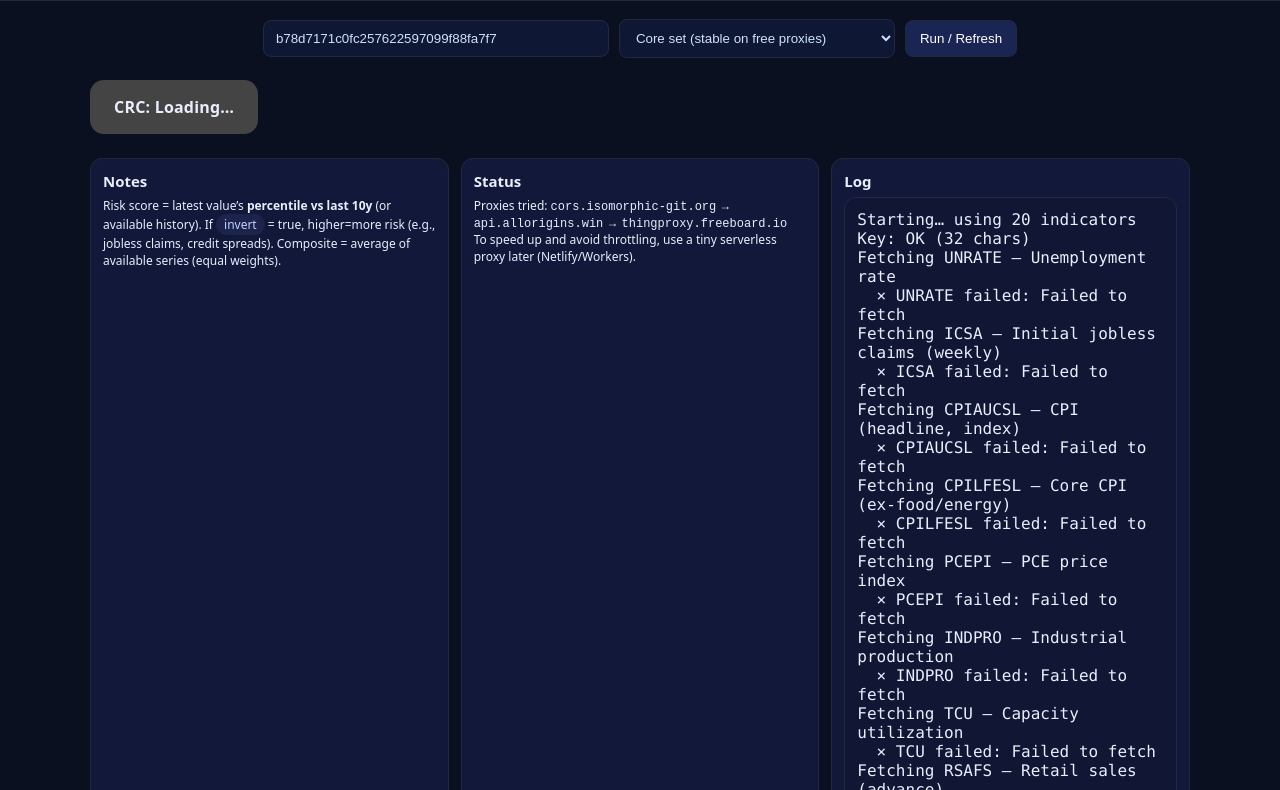
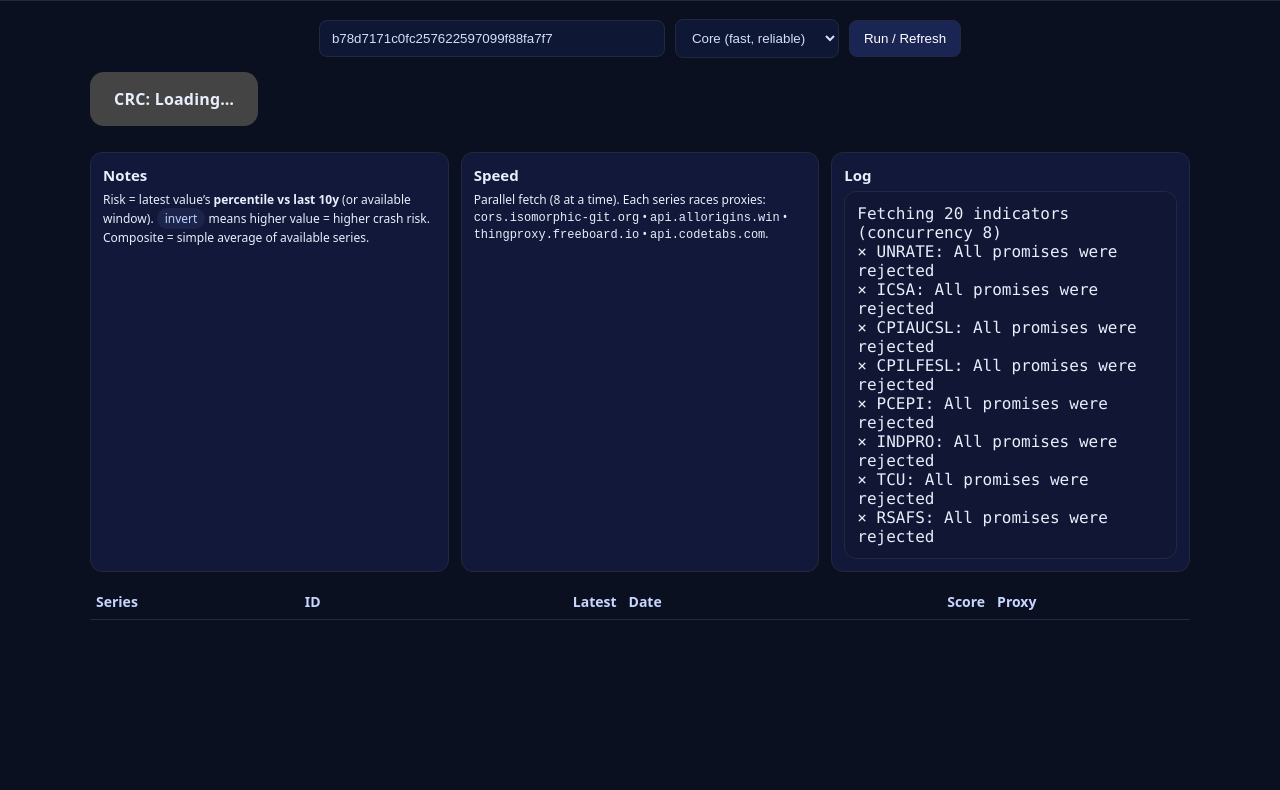
Before and after one commit to stumacmar/crc-dashboard, a plain HTML site: page index.html in a window 1280 px wide. Shown: the part 62-852 px from the top of the page. After the commit the page ends 800 px from the top, so only its background shows below. Drawn offline with Linux system fonts and the light colour scheme; no server answers.

Commit message:
Update index.html

```diff
--- a/index.html
+++ b/index.html
@@ -2,7 +2,7 @@
 <html lang="en">
 <head>
 <meta charset="utf-8" />
-<title>Crash RAG Composite — 50-Indicator Build</title>
+<title>Crash RAG Composite — Turbo</title>
 <meta name="viewport" content="width=device-width,initial-scale=1" />
 <style>
   :root{
@@ -13,15 +13,11 @@
   header{padding:16px 12px;border-bottom:1px solid var(--b);text-align:center}
   h1{margin:0;font-size:22px}
   .wrap{max-width:1100px;margin:0 auto;padding:18px 14px}
-  .row{display:flex;gap:10px;flex-wrap:wrap;align-items:center}
+  .row{display:flex;gap:10px;flex-wrap:wrap;align-items:center;justify-content:center}
   input,select{padding:10px 12px;border-radius:8px;border:1px solid var(--b);background:#0e1733;color:#cfe1ff}
   .btn{padding:10px 14px;border-radius:8px;border:1px solid var(--b);background:#1b2553;color:#fff;cursor:pointer}
   .badge{display:inline-block;padding:16px 24px;border-radius:14px;font-weight:800;letter-spacing:.2px;margin:14px 0}
   .g{background:var(--ok)} .a{background:var(--warn)} .r{background:var(--bad)} .x{background:#444}
-  .cards{display:grid;grid-template-columns:repeat(auto-fit,minmax(260px,1fr));gap:12px;margin-top:10px}
-  .card{background:var(--panel);border:1px solid var(--b);border-radius:12px;padding:12px}
-  .card h3{margin:0 0 6px 0;font-size:15px}
-  .log{white-space:pre-wrap;font-family:ui-monospace,Consolas,monospace;background:var(--panel2);border:1px solid var(--b);border-radius:12px;padding:12px;min-height:120px}
   table{width:100%;border-collapse:collapse;margin-top:12px;font-size:14px}
   th,td{border-bottom:1px solid var(--b);padding:8px 6px;vertical-align:top}
   th{color:#c7d5ff;text-align:left}
@@ -29,36 +25,42 @@
   .muted{color:var(--muted)}
   .right{text-align:right}
   .small{font-size:12px}
+  .log{white-space:pre-wrap;font-family:ui-monospace,Consolas,monospace;background:var(--panel2);border:1px solid var(--b);border-radius:12px;padding:12px;min-height:100px}
+  .grid{display:grid;grid-template-columns:repeat(auto-fit,minmax(260px,1fr));gap:12px;margin-top:12px}
+  .card{background:var(--panel);border:1px solid var(--b);border-radius:12px;padding:12px}
+  .card h3{margin:0 0 6px 0;font-size:15px}
 </style>
 </head>
 <body>
-<header><h1>Crash RAG Composite — United States</h1></header>
+<header><h1>Crash RAG Composite — United States (Turbo)</h1></header>
 
 <div class="wrap">
-  <div class="row" style="justify-content:center;margin-bottom:8px">
+  <div class="row">
     <input id="fredKey" placeholder="FRED API key (32 chars)" style="min-width:320px" />
     <select id="scope">
-      <option value="core" selected>Core set (stable on free proxies)</option>
-      <option value="full">All ~50 indicators (slower; may throttle)</option>
+      <option value="core" selected>Core (fast, reliable)</option>
+      <option value="full">Full (~50 indicators)</option>
     </select>
     <button id="run" class="btn">Run / Refresh</button>
   </div>
+
   <div id="crc" class="badge x">CRC: Loading…</div>
 
-  <div class="cards">
+  <div class="grid">
     <div class="card">
       <h3>Notes</h3>
       <div class="small">
-        Risk score = latest value’s <b>percentile vs last 10y</b> (or available history).
-        If <span class="chip">invert</span> = true, higher=more risk (e.g., jobless claims, credit spreads).
-        Composite = average of available series (equal weights).
+        Risk = latest value’s <b>percentile vs last 10y</b> (or available window).
+        <span class="chip">invert</span> means higher value = higher crash risk.
+        Composite = simple average of available series.
       </div>
     </div>
     <div class="card">
-      <h3>Status</h3>
+      <h3>Speed</h3>
       <div class="small">
-        Proxies tried: <code>cors.isomorphic-git.org</code> → <code>api.allorigins.win</code> → <code>thingproxy.freeboard.io</code><br/>
-        To speed up and avoid throttling, use a tiny serverless proxy later (Netlify/Workers).
+        Parallel fetch (8 at a time). Each series races proxies:
+        <code>cors.isomorphic-git.org</code> • <code>api.allorigins.win</code> •
+        <code>thingproxy.freeboard.io</code> • <code>api.codetabs.com</code>.
       </div>
     </div>
     <div class="card">
@@ -69,217 +71,218 @@
 
   <table id="tbl">
     <thead>
-      <tr>
-        <th>Series</th><th>ID</th><th class="right">Latest</th><th>Date</th><th class="right">Score</th><th>Proxy</th>
-      </tr>
+      <tr><th>Series</th><th>ID</th><th class="right">Latest</th><th>Date</th><th class="right">Score</th><th>Proxy</th></tr>
     </thead>
     <tbody></tbody>
   </table>
 </div>
 
 <script>
-/* ===================== CONFIG ===================== */
+/* =================== CONFIG (fast) =================== */
 const DEFAULT_KEY = "b78d7171c0fc257622597099f88fa7f7"; // your key
-const YEARS_BACK = 10;               // lookback for percentile
-const TIMEOUT_MS = 10000;            // per proxy attempt
-const DELAY_BETWEEN_CALLS_MS = 350;  // avoid hammering free proxies
-const USE_ALL_50 = false;            // set true to try all ~50 by default
+const YEARS_BACK = 10;
+const REQ_TIMEOUT_MS = 5000;     // short timeouts
+const CONCURRENCY = 8;           // parallel fetches
+const USE_ALL_50 = false;        // default scope on load
 
-// Minimal known-good “core” indicators (safer with free proxies)
+// Core set (fast + representative)
 const CORE = [
   { id:"UNRATE",     name:"Unemployment rate",                invert:true },
-  { id:"ICSA",       name:"Initial jobless claims (weekly)",  invert:true },
-  { id:"CPIAUCSL",   name:"CPI (headline, index)",            invert:true },
-  { id:"CPILFESL",   name:"Core CPI (ex-food/energy)",        invert:true },
-  { id:"PCEPI",      name:"PCE price index",                  invert:true },
+  { id:"ICSA",       name:"Initial jobless claims (wkly)",    invert:true },
+  { id:"CPIAUCSL",   name:"CPI (headline)",                   invert:true },
+  { id:"CPILFESL",   name:"Core CPI",                         invert:true },
+  { id:"PCEPI",      name:"PCE prices",                       invert:true },
   { id:"INDPRO",     name:"Industrial production",            invert:false },
-  { id:"TCU",        name:"Capacity utilization",             invert:true },   // high util can be late-cycle risk
+  { id:"TCU",        name:"Capacity utilization",             invert:true },
   { id:"RSAFS",      name:"Retail sales (advance)",           invert:false },
   { id:"HOUST",      name:"Housing starts",                   invert:false },
   { id:"PERMIT",     name:"Building permits",                 invert:false },
-  { id:"SP500",      name:"S&P 500 index",                    invert:false },
+  { id:"SP500MN",    name:"S&P 500 (monthly avg)",            invert:false }, // lighter & faster than SP500 daily
   { id:"VIXCLS",     name:"VIX index",                        invert:true },
-  { id:"T10Y3M",     name:"10Y-3M spread",                    invert:true },   // neg inversion = higher risk
+  { id:"T10Y3M",     name:"10Y-3M spread",                    invert:true },
   { id:"T10Y2Y",     name:"10Y-2Y spread",                    invert:true },
-  { id:"DGS10",      name:"10-year Treasury yield",           invert:true },
+  { id:"DGS10",      name:"10Y Treasury yield",               invert:true },
   { id:"BAMLH0A0HYM2", name:"ICE BofA HY OAS",                invert:true },
   { id:"STLFSI2",    name:"St. Louis Financial Stress",       invert:true },
-  { id:"NFCI",       name:"Chicago Fed Financial Conditions", invert:true },
+  { id:"NFCI",       name:"Chicago Fed Fin. Conditions",      invert:true },
   { id:"UMCSENT",    name:"UMich consumer sentiment",         invert:false },
-  { id:"DTWEXBGS",   name:"Trade-weighted broad USD",         invert:true },
+  { id:"DTWEXBGS",   name:"Trade-weighted USD (broad)",       invert:true },
 ];
 
-// Expanded list to ~50 (some may occasionally miss data; code skips safely)
-const FULL = [
-  ...CORE,
-  { id:"PAYEMS",     name:"Nonfarm payrolls",                 invert:false },
-  { id:"CSUSHPINSA", name:"Case-Shiller home price idx",      invert:false },
-  { id:"MORTGAGE30US",name:"30-yr mortgage rate",             invert:true },
-  { id:"DCOILWTICO", name:"WTI crude oil",                    invert:true },   // inflationary impulse
-  { id:"GOLDAMGBD228NLBM", name:"Gold (London AM USD)",       invert:true },
-  { id:"NASDAQCOM",  name:"NASDAQ Composite",                 invert:false },
-  { id:"WILL5000INDFC", name:"Wilshire 5000",                 invert:false },
-  { id:"AAA",        name:"Moody’s AAA yield",                invert:true },
-  { id:"BAA",        name:"Moody’s BAA yield",                invert:true },
-  { id:"BAA10Y",     name:"BAA – 10Y Treasury spread",        invert:true },
-  { id:"TB3MS",      name:"3-Month T-Bill",                   invert:true },
-  { id:"DGS2",       name:"2-year Treasury yield",            invert:true },
-  { id:"CP3M",       name:"Commercial paper 3-mo",            invert:true },
-  { id:"H8B1058NCBCMG", name:"Bank credit (weekly)",          invert:true },
-  { id:"TOTALSA",    name:"Light vehicle sales (SAAR)",       invert:false },
-  { id:"CUSR0000SAS", name:"CPI goods less food/energy",      invert:true },
-  { id:"PPIACO",     name:"PPI all commodities",              invert:true },
-  { id:"BUSLOANS",   name:"Commercial & industrial loans",    invert:true },
-  { id:"CPILFENS",   name:"Core CPI (NSA)",                   invert:true },
-  { id:"HDTGPDUSQ163N", name:"Delinquencies: C&I loans",      invert:true },
-  { id:"HDTGPDUSQ163N", name:"Delinquencies: C&I loans",      invert:true },
-  { id:"PCE",        name:"Personal consumption exp.",        invert:false },
-  { id:"PCECC96",    name:"Real PCE",                         invert:false },
-  { id:"GDPC1",      name:"Real GDP",                         invert:false },
-  { id:"CPALTT01USM657N", name:"OECD CPI (US)",               invert:true },
-  { id:"HOUSTMW",    name:"Housing starts Midwest",           invert:false },
-  { id:"HOUSTNE",    name:"Housing starts Northeast",         invert:false },
-  { id:"HOUSTW",     name:"Housing starts West",              invert:false },
-  { id:"CES0600000008", name:"Avg hours manufacturing",       invert:true },
-  { id:"IC4WSA",     name:"4-wk avg initial claims",          invert:true },
-  { id:"CCSA",       name:"Continued claims",                 invert:true },
-  { id:"DSPIC96",    name:"Real disposable income",           invert:false },
-  { id:"NAPM",       name:"ISM Manufacturing PMI",            invert:true },   // high→late-cycle risk; treat as risk
-  { id:"NAPMS",      name:"ISM Services PMI",                 invert:true },
-  { id:"HOUST5F",    name:"Housing starts 5+ units",          invert:false },
-  { id:"PERMIT1",    name:"Permits 1-unit",                   invert:false },
-  { id:"PERMIT5",    name:"Permits 5+ units",                 invert:false },
-  { id:"CIVPART",    name:"Labor participation",              invert:false },
-  { id:"U6RATE",     name:"U-6 underemployment rate",         invert:true },
-  { id:"PNFI",       name:"Nonres fixed investment",          invert:false },
-  { id:"HOUSTMW",    name:"Housing starts Midwest",           invert:false },
-  { id:"HOUSTSA",    name:"Housing starts (SA)",              invert:false },
-  { id:"HOUSTAUTH",  name:"Housing authorized",               invert:false },
-  { id:"T5YIE",      name:"5-Y TIPS breakeven",               invert:true },
-  { id:"T10YIE",     name:"10-Y TIPS breakeven",              invert:true },
-  { id:"BAMLCC0A0CM",name:"ICE BofA IG OAS",                  invert:true }
-].filter((v,i,a)=>a.findIndex(t=>t.id===v.id)===i); // dedupe if overlaps
+// Add more to reach ~50 (kept, but some can be flaky via free proxies)
+const FULL_EXTRA = [
+  { id:"PAYEMS", name:"Nonfarm payrolls", invert:false },
+  { id:"CSUSHPINSA", name:"Case-Shiller HPI", invert:false },
+  { id:"MORTGAGE30US", name:"30y mortgage rate", invert:true },
+  { id:"DCOILWTICO", name:"WTI crude", invert:true },
+  { id:"GOLDAMGBD228NLBM", name:"Gold (London AM USD)", invert:true },
+  { id:"NASDAQCOM", name:"NASDAQ Composite", invert:false },
+  { id:"WILL5000INDFC", name:"Wilshire 5000", invert:false },
+  { id:"AAA", name:"Moody’s AAA yield", invert:true },
+  { id:"BAA", name:"Moody’s BAA yield", invert:true },
+  { id:"BAA10Y", name:"BAA – 10Y spread", invert:true },
+  { id:"TB3MS", name:"3-mo T-Bill", invert:true },
+  { id:"DGS2", name:"2Y Treasury", invert:true },
+  { id:"CP3M", name:"Commercial paper 3m", invert:true },
+  { id:"H8B1058NCBCMG", name:"Bank credit (wkly)", invert:true },
+  { id:"TOTALSA", name:"Light vehicle sales", invert:false },
+  { id:"PPIACO", name:"PPI all commodities", invert:true },
+  { id:"BUSLOANS", name:"C&I loans", invert:true },
+  { id:"IC4WSA", name:"Initial claims (4wk avg)", invert:true },
+  { id:"CCSA", name:"Continued claims", invert:true },
+  { id:"DSPIC96", name:"Real disposable income", invert:false },
+  { id:"NAPM", name:"ISM Manufacturing PMI", invert:true },
+  { id:"NAPMS", name:"ISM Services PMI", invert:true },
+  { id:"T5YIE", name:"5Y TIPS breakeven", invert:true },
+  { id:"T10YIE", name:"10Y TIPS breakeven", invert:true },
+  { id:"BAMLCC0A0CM", name:"IG OAS", invert:true },
+];
+const FULL = [...CORE, ...FULL_EXTRA];
 
-/* ===================== RUNTIME ===================== */
-const $ = sel => document.querySelector(sel);
+/* =================== UTILITIES =================== */
+const $ = s => document.querySelector(s);
 const log = m => { const el=$("#log"); el.textContent += (el.textContent? "\n":"") + m; el.scrollTop = el.scrollHeight; };
-const setCRC = (txt, cls) => { const el=$("#crc"); el.textContent = txt; el.className = "badge " + cls; };
+const setCRC = (t,c) => { const el=$("#crc"); el.textContent=t; el.className="badge "+c; };
+const fredURL = (id,k)=>`https://api.stlouisfed.org/fred/series/observations?series_id=${id}&api_key=${k}&file_type=json`;
 
-function fredObsURL(id, key){ return `https://api.stlouisfed.org/fred/series/observations?series_id=${id}&api_key=${key}&file_type=json`; }
-function proxiesFor(url){
+function proxyList(url){
   return [
     `https://cors.isomorphic-git.org/${url}`,
     `https://api.allorigins.win/raw?url=${encodeURIComponent(url)}`,
-    `https://thingproxy.freeboard.io/fetch/${url}`
+    `https://thingproxy.freeboard.io/fetch/${url}`,
+    `https://api.codetabs.com/v1/proxy/?quest=${encodeURIComponent(url)}`,
   ];
 }
-async function fetchWithTimeout(u, ms=TIMEOUT_MS){
-  const ctl = new AbortController(); const t = setTimeout(()=>ctl.abort(), ms);
-  try { return await fetch(u, {signal:ctl.signal, cache:"no-store"}); }
-  finally { clearTimeout(t); }
-}
-async function getJSONViaProxies(url){
-  let lastErr;
-  for (const p of proxiesFor(url)){
+
+// race all proxies for the same URL; abort losers when one wins
+async function fetchJSONRace(url){
+  const controllers = [];
+  const mk = (pUrl)=>new Promise(async (resolve, reject)=>{
+    const ctl = new AbortController(); controllers.push(ctl);
     try{
-      const host = new URL(p).host;
-      const res = await fetchWithTimeout(p);
-      if(!res.ok) throw new Error(`HTTP ${res.status}`);
-      const txt = await res.text();
-      const json = JSON.parse(txt);
-      return { json, proxy: host };
-    }catch(e){ lastErr = e; }
+      const r = await fetch(pUrl, { signal: ctl.signal, cache:"no-store" });
+      if(!r.ok) return reject(new Error(`HTTP ${r.status}`));
+      const txt = await r.text();
+      try{ resolve({ data: JSON.parse(txt), proxy: new URL(pUrl).host }); }
+      catch{ reject(new Error("Bad JSON")); }
+    }catch(e){ reject(e); }
+  });
+
+  // timeout wrapper
+  const timeout = new Promise((_,rej)=>setTimeout(()=>rej(new Error("timeout")), REQ_TIMEOUT_MS));
+
+  try{
+    const res = await Promise.any([timeout, ...proxyList(url).map(mk)]);
+    // abort all other in-flight requests
+    controllers.forEach(c=>{ try{c.abort();}catch{} });
+    return res;
+  }catch(e){
+    controllers.forEach(c=>{ try{c.abort();}catch{} });
+    throw e;
   }
-  throw lastErr || new Error("proxy chain failed");
 }
 
 function pctRank(sample, x){
-  if(!sample.length) return NaN;
-  const n = sample.length;
-  let below = 0, equal = 0;
-  for(const v of sample){ if(v < x) below++; else if(v === x) equal++; }
-  return ((below + 0.5*equal) / n) * 100;
+  if(sample.length===0) return NaN;
+  let below=0, equal=0;
+  for(const v of sample){ if(v<x) below++; else if(v===x) equal++; }
+  return ((below + 0.5*equal)/sample.length)*100;
+}
+function last10Y(obs){
+  const cut = new Date(); cut.setFullYear(cut.getFullYear()-YEARS_BACK);
+  return obs.filter(o => new Date(o.date) >= cut);
+}
+function fmt(x){ return (x===null||x===undefined) ? "—" : (Math.abs(x)>=1000 ? x.toLocaleString() : x.toString()); }
+
+/* =========== PARALLEL FETCH WITH CONCURRENCY =========== */
+async function mapPool(items, limit, worker){
+  const out = Array(items.length);
+  let i=0, active=0, done=0;
+  return await new Promise((resolve)=>{
+    const runNext = ()=>{
+      if(done===items.length) return resolve(out);
+      while(active<limit && i<items.length){
+        const idx=i++, item=items[idx]; active++;
+        (async()=>{
+          try{ out[idx]=await worker(item, idx); }
+          catch(e){ out[idx]={error:e.message}; }
+          active--; done++; runNext();
+        })();
+      }
+    };
+    runNext();
+  });
 }
 
-function withinYears(observations, years=10){
-  const cutoff = new Date(); cutoff.setFullYear(cutoff.getFullYear()-years);
-  return observations.filter(o => new Date(o.date) >= cutoff);
+/* =================== MAIN =================== */
+async function fetchSeriesLatest(series, key){
+  const url = fredURL(series.id, key);
+  const { data, proxy } = await fetchJSONRace(url);
+  // parse & window
+  const all = (data.observations||[])
+    .map(o => ({ date:o.date, v:o.value==="."? NaN : parseFloat(o.value) }))
+    .filter(x => Number.isFinite(x.v));
+  const win = (last10Y(all).length>=6 ? last10Y(all) : all);
+  if(win.length<6) throw new Error("insufficient data");
+  const latest = win[win.length-1];
+  const sample = win.slice(0,-1).map(x=>x.v);
+  let p = pctRank(sample, latest.v);            // 0..100
+  if(!series.invert) p = 100 - p;               // flip if higher=safer
+  const score = Math.max(0, Math.min(100, Math.round(p)));
+  return { ok:true, id:series.id, name:series.name, val:latest.v, date:latest.date, score, proxy };
 }
 
-function fmt(x){ return (Math.abs(x)>=1000 ? x.toLocaleString() : x.toString()); }
-
-/* === MAIN === */
 async function run(){
   const key = ($("#fredKey").value || DEFAULT_KEY).trim();
   $("#fredKey").value = key;
   $("#tbl tbody").innerHTML = "";
   $("#log").textContent = "";
   setCRC("CRC: Loading…","x");
-  const SCOPE = ($("#scope").value === "full" || USE_ALL_50) ? FULL : CORE;
 
-  log(`Starting… using ${SCOPE.length} indicators`);
-  log(`Key: ${key.length===32 ? "OK (32 chars)" : `len=${key.length}`}`);
+  const SCOPE = ($("#scope").value==="full" || USE_ALL_50) ? FULL : CORE;
+  log(`Fetching ${SCOPE.length} indicators (concurrency ${CONCURRENCY})`);
 
-  const rows = [];
-  const scores = [];
-  for (const s of SCOPE){
-    const url = fredObsURL(s.id, key);
-    log(`Fetching ${s.id} — ${s.name}`);
-    let proxyUsed = "-", latestVal = null, latestDate = "-", risk = NaN;
+  const results = await mapPool(SCOPE, CONCURRENCY, async (s)=>{
     try{
-      const { json, proxy } = await getJSONViaProxies(url);
-      proxyUsed = proxy;
-      let obs = json.observations || [];
-      // prefer 10y window if possible
-      const windowObs = withinYears(obs, YEARS_BACK);
-      const series = (windowObs.length >= 6 ? windowObs : obs)
-        .map(o => ({ d:o.date, v: (o.value==="."? NaN: parseFloat(o.value)) }))
-        .filter(o => Number.isFinite(o.v));
-      if(series.length < 6) throw new Error("insufficient data");
-      latestVal  = series[series.length-1].v;
-      latestDate = series[series.length-1].d;
-      const sample = series.slice(0,-1).map(x=>x.v); // exclude latest for rank
-      let p = pctRank(sample, latestVal);            // 0–100 risk percentile
-      if(!s.invert) p = 100 - p;                     // flip if higher=safer
-      risk = Math.max(0, Math.min(100, Math.round(p)));
-      scores.push(risk);
-      rows.push({ name:s.name, id:s.id, val:latestVal, date:latestDate, score:risk, proxy:proxyUsed, ok:true });
+      const r = await fetchSeriesLatest(s, key);
+      log(`✓ ${s.id} via ${r.proxy}`);
+      return r;
     }catch(e){
-      rows.push({ name:s.name, id:s.id, val:"—", date:"—", score:"—", proxy:proxyUsed, ok:false, err:e.message });
-      log(`  × ${s.id} failed: ${e.message}`);
+      log(`× ${s.id}: ${e.message}`);
+      return { ok:false, id:s.id, name:s.name, val:"—", date:"—", score:"—", proxy:"—", err:e.message };
     }
-    await new Promise(r=>setTimeout(r, DELAY_BETWEEN_CALLS_MS));
-  }
+  });
 
   // table
   const tb = $("#tbl tbody");
-  for(const r of rows){
+  const scores = [];
+  for(const r of results){
+    if(r.ok) scores.push(r.score);
     const tr = document.createElement("tr");
     tr.innerHTML = `
-      <td>${r.name}${r.ok? "": ` <span class="muted small">(${r.err})</span>`}</td>
+      <td>${r.name}${r.ok?"":` <span class="muted small">(${r.err})</span>`}</td>
       <td><span class="chip">${r.id}</span></td>
-      <td class="right">${r.val==="—" ? "—" : fmt(r.val)}</td>
+      <td class="right">${r.val==="—"?"—":fmt(r.val)}</td>
       <td>${r.date}</td>
-      <td class="right">${r.score==="—" ? "—" : r.score}</td>
-      <td>${r.proxy || "—"}</td>
+      <td class="right">${r.score==="—"?"—":r.score}</td>
+      <td>${r.proxy||"—"}</td>
     `;
     tb.appendChild(tr);
   }
 
-  // composite
   if(!scores.length){
     setCRC("CRC: ERROR (no data)","r");
-    log("No usable series. Proxies throttled or key issue.");
+    log("No usable series (proxy throttling or key issue).");
     return;
   }
   const comp = Math.round(scores.reduce((a,b)=>a+b,0)/scores.length);
-  let cls = comp < 40 ? "g" : (comp <= 70 ? "a" : "r");
+  const cls = comp<40 ? "g" : (comp<=70 ? "a" : "r");
   setCRC(`CRC: ${comp} — ${cls==="g"?"GREEN":cls==="a"?"AMBER":"RED"}`, cls);
   log("Done.");
 }
 
-/* === Wire-up === */
-document.addEventListener("DOMContentLoaded", () => {
+/* Wire-up */
+document.addEventListener("DOMContentLoaded", ()=>{
   $("#fredKey").value = DEFAULT_KEY;
   $("#scope").value = USE_ALL_50 ? "full" : "core";
   run();
```
